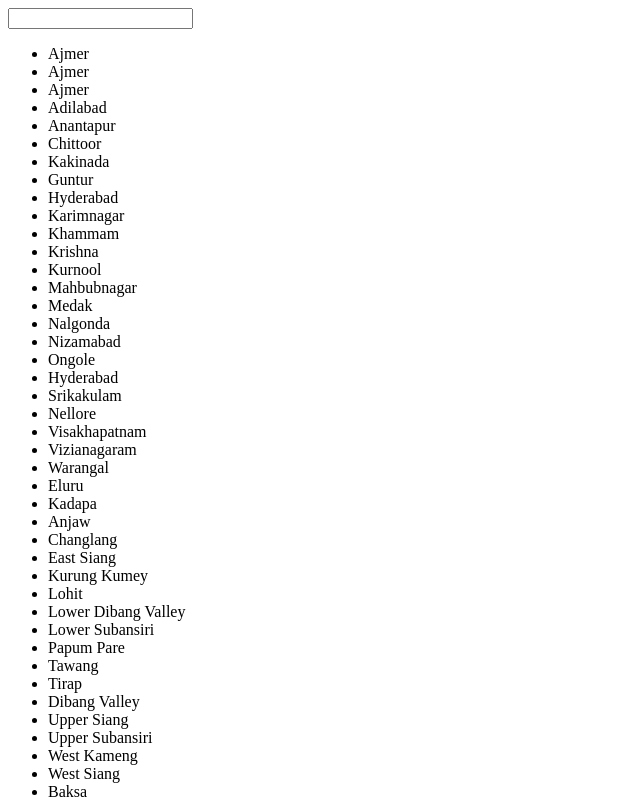
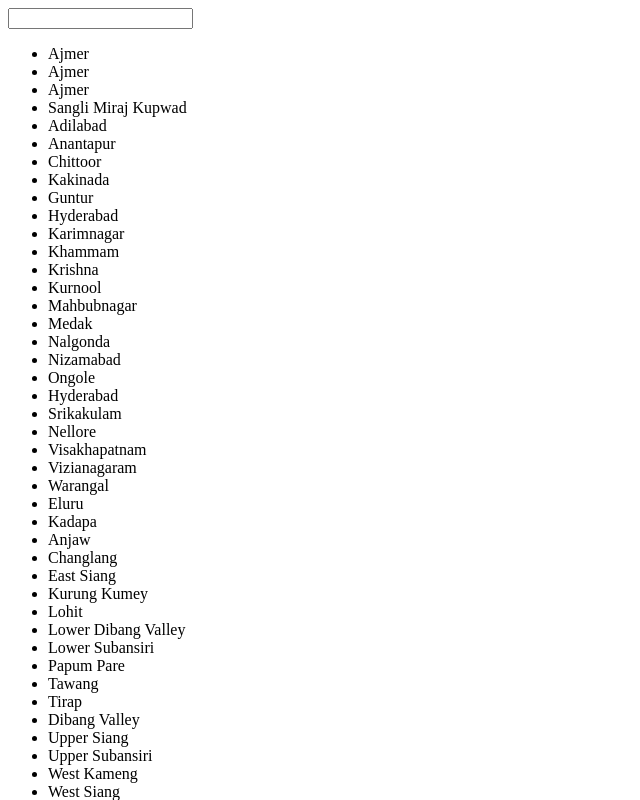
Before and after one commit to acciojob/auto-complete-cities-Bluetooth-stack, a React app: page / in a window 1280 px wide. Shown: the top 800 px of the page, without its empty margins (0-640 px from the left). Built offline with nearby package versions, Linux system fonts and the light colour scheme.

Commit message:
new city

```diff
--- a/src/components/Text.js
+++ b/src/components/Text.js
@@ -4,6 +4,7 @@ const cities = [
     'Ajmer',
     'Ajmer',
     'Ajmer',
+    'Sangli Miraj Kupwad',
     'Adilabad',
     'Anantapur',
     'Chittoor',
```
